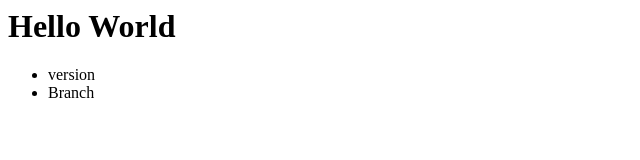
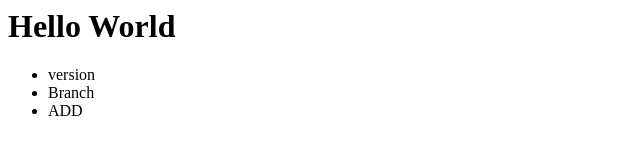
Before and after one commit to pyosoks/git_test, a plain HTML site: page index.html in a window 1280 px wide. Shown: the full height of the page, 0-640 px from the left. Drawn offline with Linux system fonts and the light colour scheme.

Commit message:
join PYOCURO

```diff
--- a/index.html
+++ b/index.html
@@ -10,6 +10,7 @@
 		<ul>
 			<li>version</li>
             <li>Branch</li>
+            <li>ADD</li>
 		</ul>
 	</body>
 </html>
```
